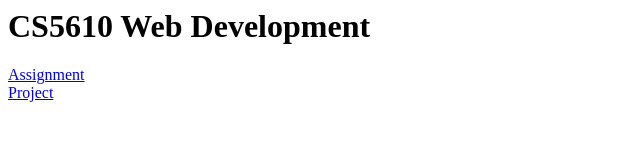
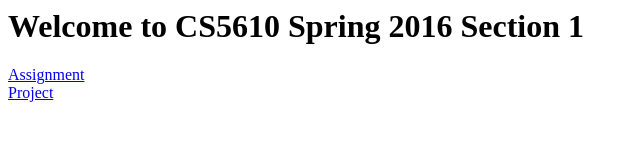
Before and after one commit to jannunzi/Spring2016CS5610Section1, a website: page public/index.html in a window 1280 px wide. Shown: the whole page, without its empty margins (0-640 px from the left). Drawn offline with Linux system fonts and the light colour scheme.

Commit message:
Changed the title

```diff
--- a/public/index.html
+++ b/public/index.html
@@ -1,4 +1,4 @@
-<h1>CS5610 Web Development</h1>
+<h1>Welcome to CS5610 Spring 2016 Section 1</h1>
 
 <a href="assignment/index.html">Assignment</a>
 <br/>
```
